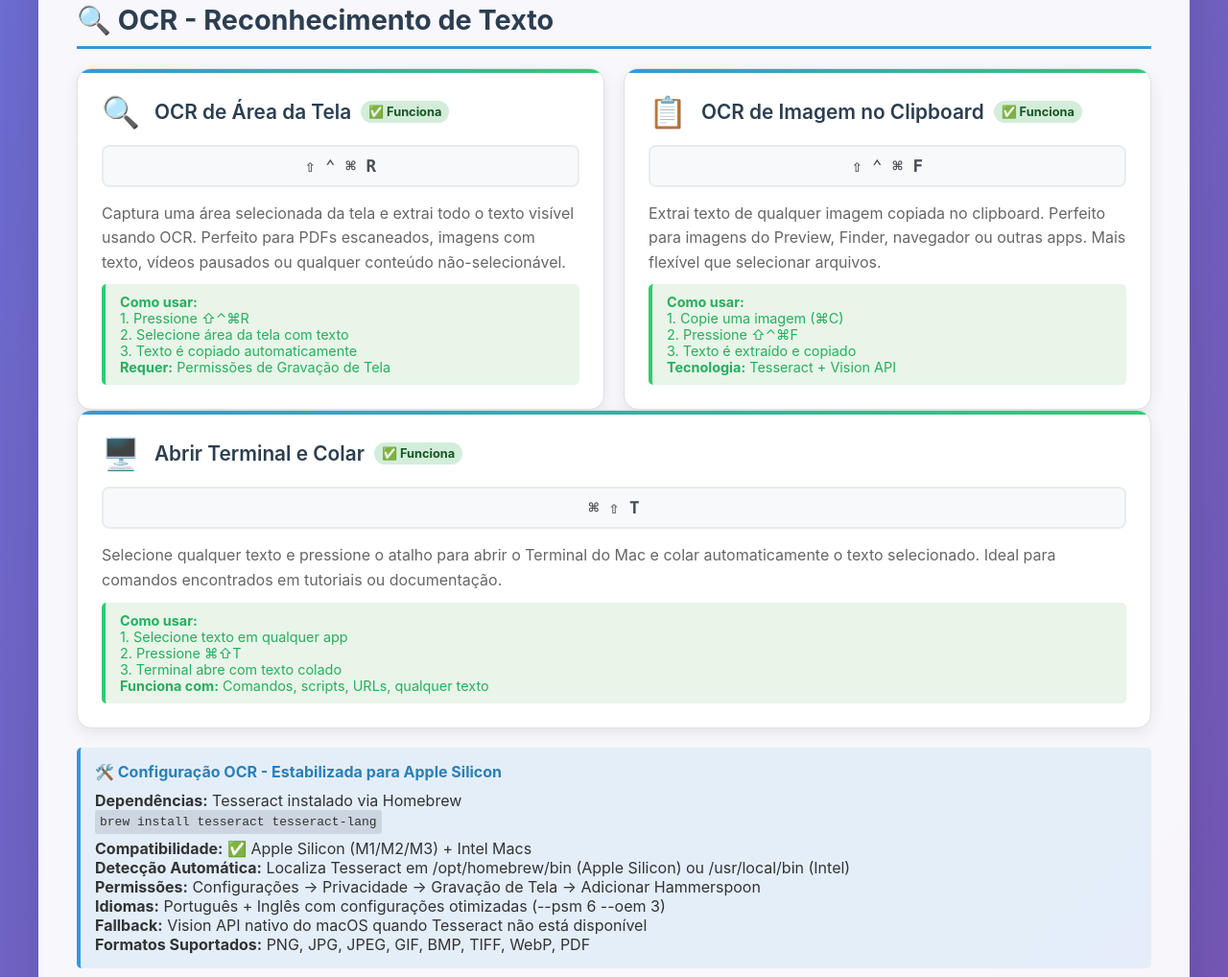
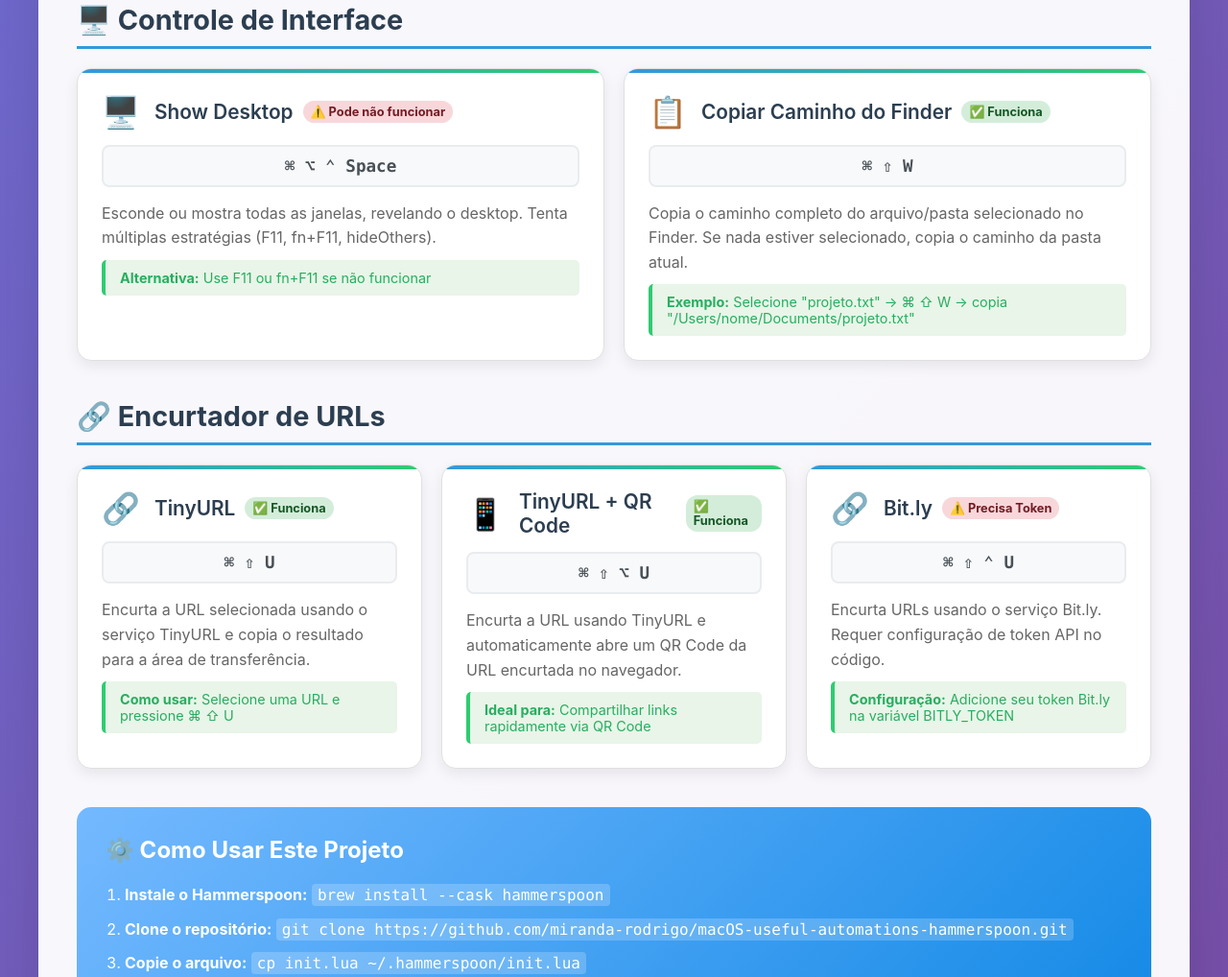
Before and after one commit to miranda-rodrigo/macOS-useful-automations-hammerspoon, a plain HTML site: page funcionalidades.html in a window 1280 px wide. Shown: the part 2143-3161 px from the top of the page at 96% size. Drawn offline with Linux system fonts and the light colour scheme.

Commit message:
Remove OCR functionality and update HTML docs

```diff
--- a/funcionalidades.html
+++ b/funcionalidades.html
@@ -440,82 +440,6 @@
                 </div>
             </div>
 
-            <!-- OCR (Reconhecimento de Texto) -->
-            <div class="section">
-                <h2>🔍 OCR - Reconhecimento de Texto</h2>
-                <div class="shortcuts-grid">
-                    <div class="shortcut-card">
-                        <div class="shortcut-header">
-                            <span class="shortcut-icon">🔍</span>
-                            <span class="shortcut-title">OCR de Área da Tela</span>
-                            <span class="status-badge status-working">✅ Funciona</span>
-                        </div>
-                        <div class="shortcut-keys">⇧ ⌃ ⌘ R</div>
-                        <div class="shortcut-description">
-                            Captura uma área selecionada da tela e extrai todo o texto visível usando OCR. Perfeito para PDFs escaneados, imagens com texto, vídeos pausados ou qualquer conteúdo não-selecionável.
-                        </div>
-                        <div class="shortcut-example">
-                            <strong>Como usar:</strong><br>
-                            1. Pressione ⇧⌃⌘R<br>
-                            2. Selecione área da tela com texto<br>
-                            3. Texto é copiado automaticamente<br>
-                            <strong>Requer:</strong> Permissões de Gravação de Tela
-                        </div>
-                    </div>
-
-                    <div class="shortcut-card">
-                        <div class="shortcut-header">
-                            <span class="shortcut-icon">📋</span>
-                            <span class="shortcut-title">OCR de Imagem no Clipboard</span>
-                            <span class="status-badge status-working">✅ Funciona</span>
-                        </div>
-                        <div class="shortcut-keys">⇧ ⌃ ⌘ F</div>
-                        <div class="shortcut-description">
-                            Extrai texto de qualquer imagem copiada no clipboard. Perfeito para imagens do Preview, Finder, navegador ou outras apps. Mais flexível que selecionar arquivos.
-                        </div>
-                        <div class="shortcut-example">
-                            <strong>Como usar:</strong><br>
-                            1. Copie uma imagem (⌘C)<br>
-                            2. Pressione ⇧⌃⌘F<br>
-                            3. Texto é extraído e copiado<br>
-                            <strong>Tecnologia:</strong> Tesseract + Vision API
-                        </div>
-                    </div>
-                </div>
-
-                <!-- Novo atalho: Terminal -->
-                <div class="shortcut-card">
-                    <div class="shortcut-header">
-                        <span class="shortcut-icon">🖥️</span>
-                        <span class="shortcut-title">Abrir Terminal e Colar</span>
-                        <span class="status-badge status-working">✅ Funciona</span>
-                    </div>
-                    <div class="shortcut-keys">⌘ ⇧ T</div>
-                    <div class="shortcut-description">
-                        Selecione qualquer texto e pressione o atalho para abrir o Terminal do Mac e colar automaticamente o texto selecionado. Ideal para comandos encontrados em tutoriais ou documentação.
-                    </div>
-                    <div class="shortcut-example">
-                        <strong>Como usar:</strong><br>
-                        1. Selecione texto em qualquer app<br>
-                        2. Pressione ⌘⇧T<br>
-                        3. Terminal abre com texto colado<br>
-                        <strong>Funciona com:</strong> Comandos, scripts, URLs, qualquer texto
-                    </div>
-                </div>
-
-                <div style="margin-top: 20px; padding: 15px; background: rgba(52, 152, 219, 0.1); border-left: 4px solid #3498db; border-radius: 5px;">
-                    <h4 style="color: #2980b9; margin-bottom: 10px;">🛠️ Configuração OCR - Estabilizada para Apple Silicon</h4>
-                    <p><strong>Dependências:</strong> Tesseract instalado via Homebrew</p>
-                    <code style="background: rgba(0,0,0,0.1); padding: 5px; border-radius: 3px;">brew install tesseract tesseract-lang</code>
-                    <p style="margin-top: 10px;"><strong>Compatibilidade:</strong> ✅ Apple Silicon (M1/M2/M3) + Intel Macs</p>
-                    <p><strong>Detecção Automática:</strong> Localiza Tesseract em /opt/homebrew/bin (Apple Silicon) ou /usr/local/bin (Intel)</p>
-                    <p><strong>Permissões:</strong> Configurações → Privacidade → Gravação de Tela → Adicionar Hammerspoon</p>
-                    <p><strong>Idiomas:</strong> Português + Inglês com configurações otimizadas (--psm 6 --oem 3)</p>
-                    <p><strong>Fallback:</strong> Vision API nativo do macOS quando Tesseract não está disponível</p>
-                    <p><strong>Formatos Suportados:</strong> PNG, JPG, JPEG, GIF, BMP, TIFF, WebP, PDF</p>
-                </div>
-            </div>
-
             <!-- Controle de Interface -->
             <div class="section">
                 <h2>🖥️ Controle de Interface</h2>
```
Also changed, not shown: 1 other file.
